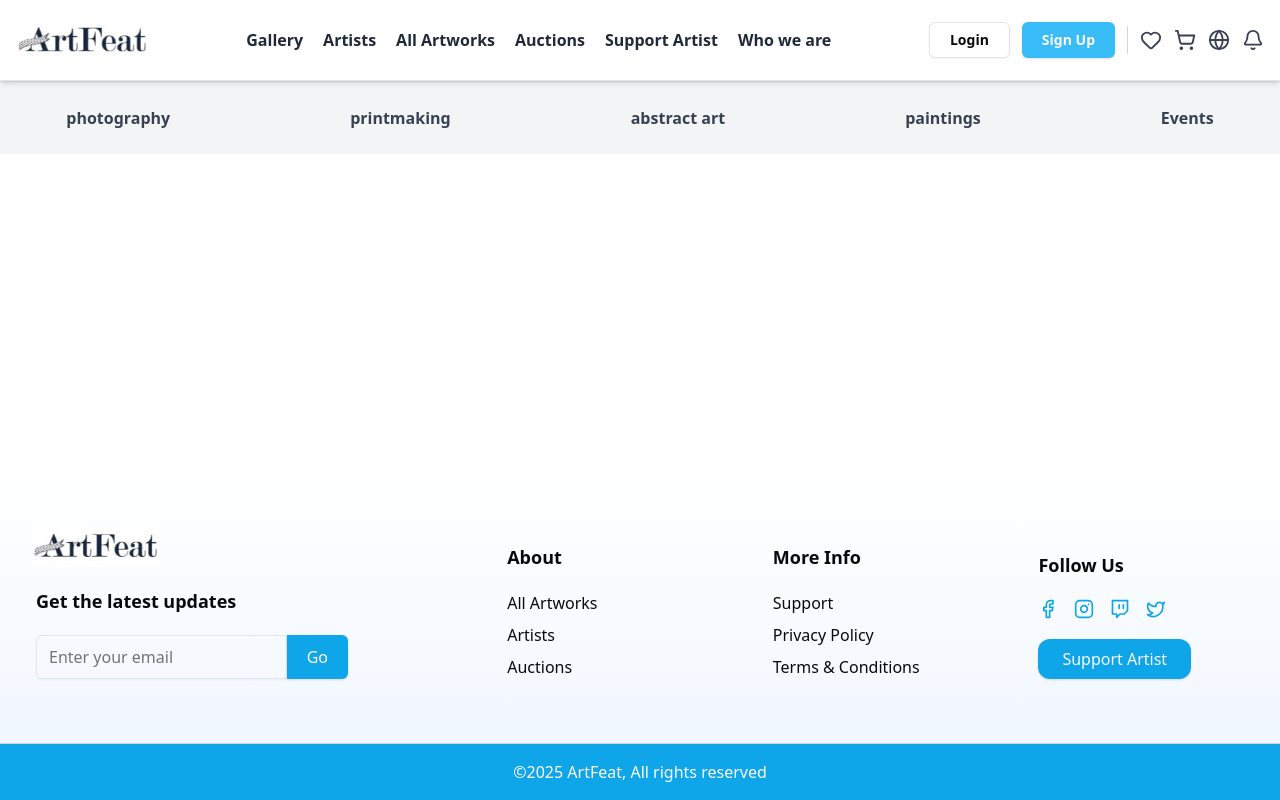
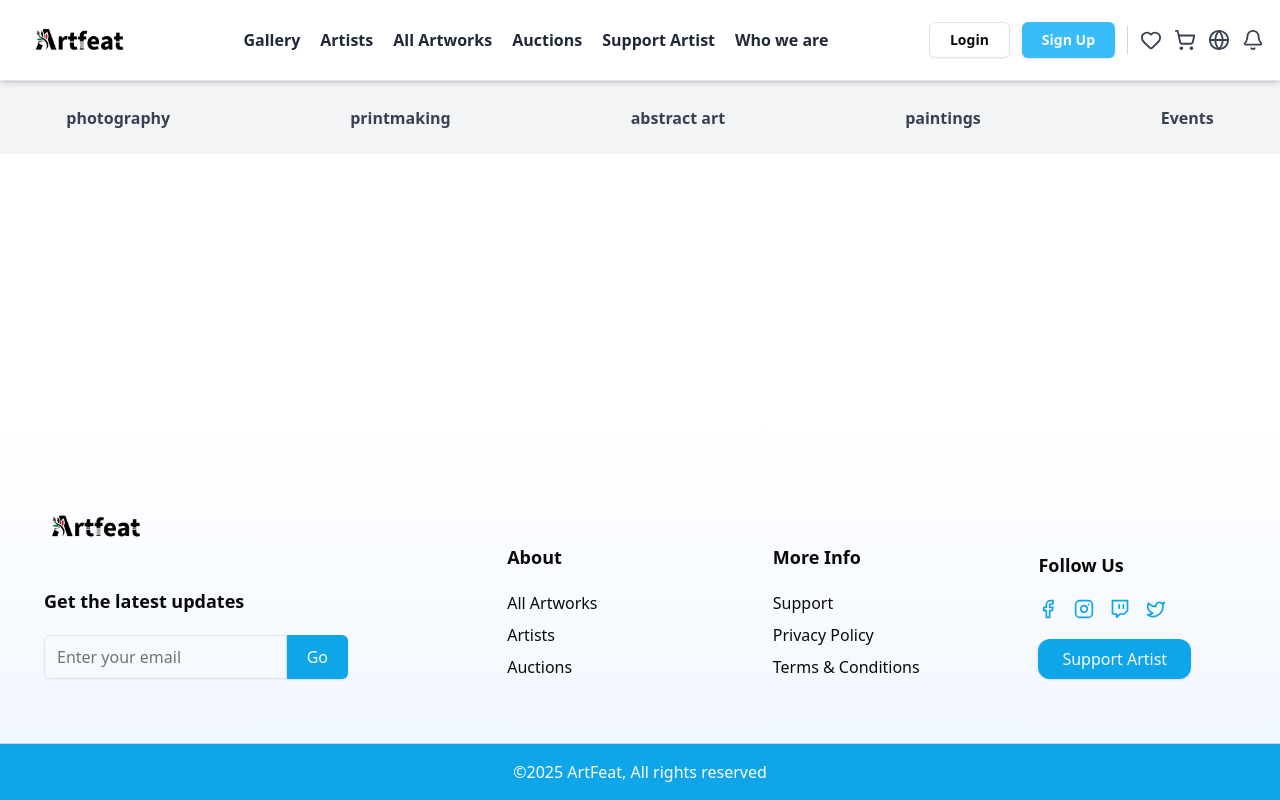
Before and after one commit to shahdhammouda02/ArtFeat, a React (Vite) app: page / in a window 1280 px wide. Built offline with nearby package versions, Linux system fonts and the light colour scheme.

Commit message:
logo-update

```diff
--- a/src/components/layouts/Footer.tsx
+++ b/src/components/layouts/Footer.tsx
@@ -2,7 +2,7 @@ import { Input } from "@/components/ui/input";
 import { Button } from "@/components/ui/button";
 import { Facebook, Instagram, Twitch, Twitter } from "lucide-react";
 import { Separator } from "@/components/ui/separator";
-import artfeatLogo from "@/assets/images/artfeat_logo.jpg";
+import logo from '@/assets/images/logo.jpeg'
 
 export function Footer() {
   const handleLinkClick = (e: React.MouseEvent<HTMLAnchorElement>) => {
@@ -14,15 +14,15 @@ export function Footer() {
       <div className="container mx-auto px-4 sm:px-6 lg:px-8 py-8 md:py-12 lg:py-16 grid gap-8 sm:gap-10 md:gap-12 lg:gap-14 grid-cols-1 sm:grid-cols-2 lg:grid-cols-[2fr_1fr_1fr_1fr] items-end">
         <div className="space-y-3 md:space-y-5 max-w-xs">
           <img
-            src={artfeatLogo}
+            src={logo}
             alt="ArtFeat Logo"
-            className="w-24 md:w-28 lg:w-32 mb-2"
+            className="w-32 md:w-28 lg:w-32 mb-2 mix-blend-multiply bg-transparent"
             loading="lazy"
           />
-          <p className="font-semibold text-lg sm:text-base md:text-lg px-1">
+          <p className="font-semibold text-lg sm:text-base md:text-lg px-1 ml-3 sm:ml-0 lg:ml-2">
             Get the latest updates
           </p>
-          <div className="flex px-1">
+          <div className="flex px-1 ml-3 sm:ml-0 lg:ml-2">
             <Input
               placeholder="Enter your email"
               className="rounded-r-none text-base sm:text-sm md:text-base h-11 md:h-11 flex-1"
@@ -36,7 +36,7 @@ export function Footer() {
           </div>
         </div>
 
-        <div className="space-y-3 md:space-y-5 ml-2 sm:ml-20 lg:ml-0">
+        <div className="space-y-3 md:space-y-5 ml-5 sm:ml-20 lg:ml-0">
           <h3 className="font-semibold text-lg sm:text-base md:text-lg">
             About
           </h3>
@@ -71,7 +71,7 @@ export function Footer() {
           </ul>
         </div>
 
-        <div className="space-y-3 md:space-y-5 ml-2 sm:ml-2 lg:ml-0">
+        <div className="space-y-3 md:space-y-5 ml-5 sm:ml-2 lg:ml-0">
           <h3 className="font-semibold text-lg sm:text-base md:text-lg">
             More Info
           </h3>
@@ -106,7 +106,7 @@ export function Footer() {
           </ul>
         </div>
 
-        <div className="space-y-3 md:space-y-5 ml-2 sm:ml-20 lg:ml-0">
+        <div className="space-y-3 md:space-y-5 ml-5 sm:ml-20 lg:ml-0">
           <h3 className="font-semibold text-lg sm:text-base md:text-lg">
             Follow Us
           </h3>
--- a/src/components/layouts/Navbar.tsx
+++ b/src/components/layouts/Navbar.tsx
@@ -7,7 +7,7 @@ import {
 } from "@/components/ui/navigation-menu";
 import { Button } from "@/components/ui/button";
 import { Heart, ShoppingCart, Globe, Bell, Menu, X } from "lucide-react";
-import artfeatLogo from "@/assets/images/artfeat_logo.jpg";
+import logo from '@/assets/images/logo.jpeg'
 import { Link, useLocation } from "react-router-dom";
 
 const navItems = [
@@ -38,22 +38,22 @@ const Navbar = () => {
       aria-label="Primary Navigation"
     >
       <div className="container mx-auto flex items-center justify-between h-20 px-4">
-        <a
-          href="/"
+        <Link
+          to="/"
           className="flex items-center space-x-2 select-none"
           aria-label="Go to homepage"
         >
           <img
-            src={artfeatLogo}
+            src={logo}
             alt="ArtFeat Logo"
-            className="h-11 w-auto"
+            className="h-20 w-auto mix-blend-multiply bg-transparent"
             loading="lazy"
-            width={45}
-            height={45}
+            width={300}
+            height={200}
             decoding="async"
             fetchPriority="low"
           />
-        </a>
+        </Link>
 
         <div className="hidden lg:flex">
           <NavigationMenu>
```
Also changed, not shown: src/assets/images/logo.jpeg (added).
